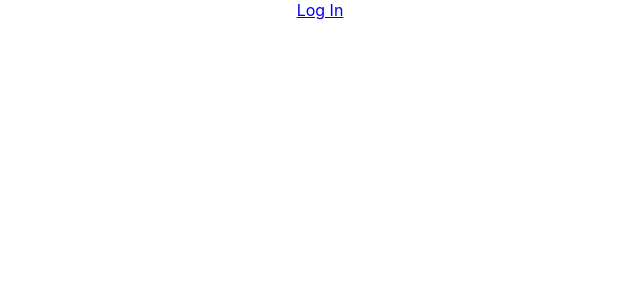
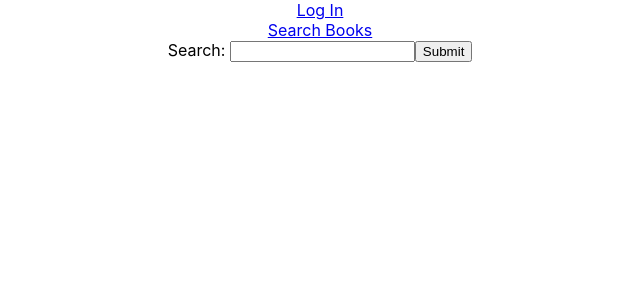
Before and after one commit to joshuavkoshy123/libraryProject, a React (Create React App) app in the folder library_project/frontend/: page /search in a window 1280 px wide. Before the commit this address had no page. Shown: the top 300 px of the page, without its empty margins (320-960 px from the left). Built offline with nearby package versions, Linux system fonts and the light colour scheme.

Commit message:
Configured postgres db to run on Charles' device

```diff
--- a/library_project/frontend/src/App.css
+++ b/library_project/frontend/src/App.css
@@ -1,5 +1,10 @@
 .App {
   text-align: center;
+}
+
+.App nav {
+  display: flex;
+  flex-direction: column;
 }
 
 .App-logo {
--- a/library_project/frontend/src/App.js
+++ b/library_project/frontend/src/App.js
@@ -1,5 +1,6 @@
 import { BrowserRouter, Routes, Route, Link } from 'react-router-dom';
 import Login from './pages/login';
+import Search from './pages/search';
 import './App.css';
 
 function App() {
@@ -7,9 +8,11 @@ function App() {
     <div className='App'>
       <nav>
         <Link to='/login'>Log In</Link>
+        <Link to='/search'>Search Books</Link>
       </nav>
       <Routes>
         <Route path='/login' element={<Login />} />
+        <Route path='/search' element={<Search />} />
       </Routes>
     </div>
   );
--- a/library_project/frontend/src/pages/search.js
+++ b/library_project/frontend/src/pages/search.js
@@ -0,0 +1,58 @@
+import { useState } from "react";
+
+export default function Search() {
+  const [search, setSearch] = useState('');
+
+  /**
+   * Collects search field value
+   * @param {ChangeEvent} e
+   */
+  function handleChange(e) {
+    const {name, value} = e.target;
+
+    setSearch(prevSearch => ({
+      ...prevSearch,
+      [name]: value,
+    }));
+  }
+
+  /**
+   * Handles the event to query the database
+   * @param {SubmitEvent} event
+   */
+  async function handleSubmit(event) {
+    try {
+      const response = await fetch('http://localhost:5000/api/search', {
+        method: 'POST',
+        headers: { 'Content-Type': 'application/json' },
+        body: JSON.stringify({ query: search }),
+      });
+
+      if (!response.ok) {
+        throw new Error('Failed to query database');
+      }
+
+      const data = response.json();
+      console.log(data);
+    } catch (e) {
+      console.error(e);
+    }
+  }
+
+  /*
+  curl -i -X POST http://localhost:5000/api/search \
+    -H "Content-Type: application/json" \
+    -d '{ "query": "search" }'
+
+  */
+
+  return (
+    <div>
+      <form action='submit'>
+        <label for='search'>Search: </label>
+        <input id="search" type="text" onChange={handleChange}/>
+        <input type='submit' />
+      </form>
+    </div>
+  );
+}
```
Also changed, not shown: 2 other files (tests, documents, lock files or other folders).
